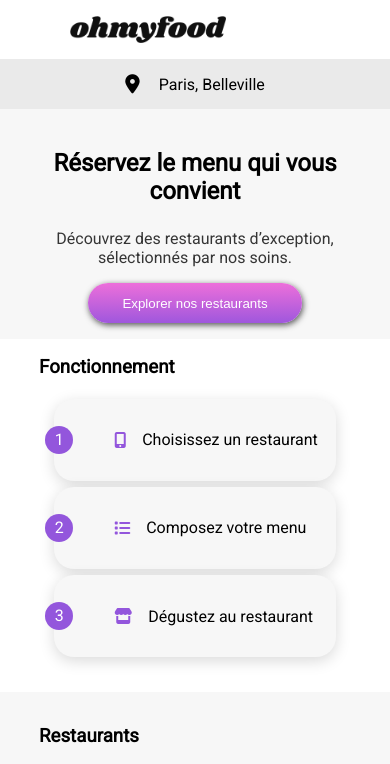
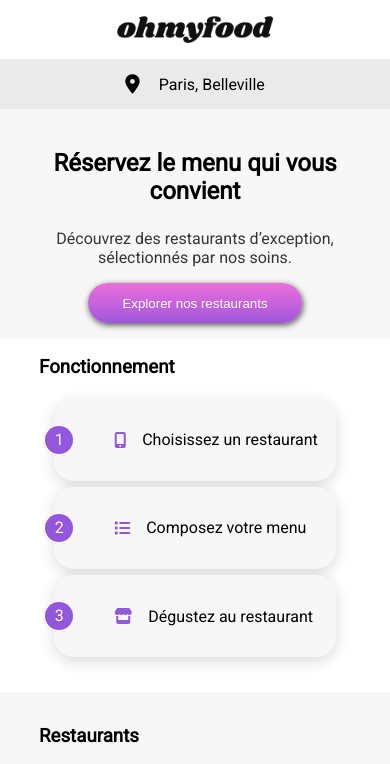
Before and after one commit to DjennadRany/Dynamisez-une-page-web-avec-des-animations-CSS, a website: page index.html in a window 390 px wide. Shown: the top 764 px of the page. Drawn offline with Linux system fonts and the light colour scheme; grey boxes are pictures that could not be loaded; a web font is replaced by a local one.

Commit message:
Add files via upload

```diff
--- a/css/style.css
+++ b/css/style.css
@@ -672,6 +672,13 @@
     font-size: 16px;
     line-height: 19px;
   }
+  .container-reserv img.logo {
+    width: 40% !important;
+    margin: 1em auto !important;
+    display: block;
+    margin-top: 1em;
+    margin-bottom: 1em;
+  }
   .container-reserv .loca {
     height: 50px;
     background: #eaeaea;
@@ -1220,7 +1227,7 @@
   }
   @keyframes vali {
     0% {
-      width: 5%;
+      width: 3%;
     }
     100% {
       width: 15%;
@@ -1337,7 +1344,7 @@
   }
   ul.head img.logo {
     width: 40% !important;
-    margin: 0em 18%;
+    margin: 1em 18%;
     display: block;
     margin-top: 1em;
     margin-bottom: 1em;
@@ -1463,7 +1470,7 @@
   }
   @keyframes vali {
     0% {
-      width: 5%;
+      width: 3%;
     }
     100% {
       width: 15%;
--- a/sass/hub.scss
+++ b/sass/hub.scss
@@ -898,7 +898,13 @@
          font-weight: 500;
          font-size: 16px;
          line-height: 19px;
-
+         img.logo {
+            width: 40% !important;
+            margin: 1em auto !important;
+            display: block;
+            margin-top: 1em;
+            margin-bottom: 1em;
+        }
 
 
 
--- a/sass/main.scss
+++ b/sass/main.scss
@@ -276,7 +276,7 @@ body {
         @keyframes vali {
             0% {
 
-        width:5%;
+        width:3%;
 
 
             }
@@ -428,10 +428,10 @@ body {
         }
         img.logo {
             width: 40% !important;
-            margin: 0em 18%;
-    display: block;
-    margin-top: 1em;
-    margin-bottom: 1em;
+            margin: 1em 18%;
+            display: block;
+            margin-top: 1em;
+            margin-bottom: 1em;
         }
         i.fa-solid.fa-arrow-left {
             font-size: xx-large;
@@ -582,7 +582,7 @@ body {
             @keyframes vali {
                 0% {
 
-            width:5%;
+            width:3%;
 
 
                 }
```
